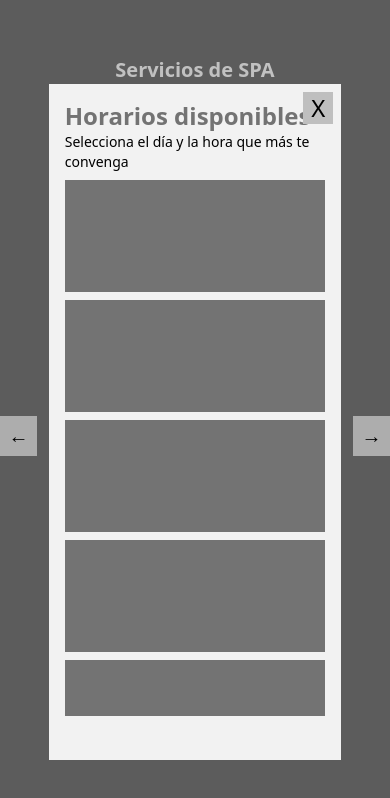
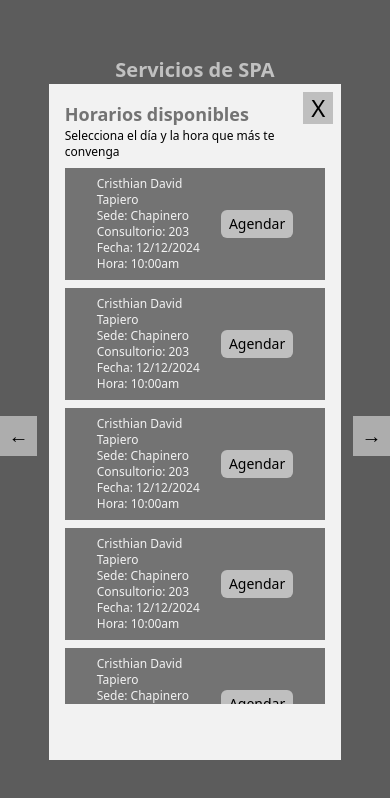
Before and after one commit to PabloCarrH/equilibrium, a React (Create React App) app: page / in a window 390 px wide. Both pictures are taken after a click on the button "Agendar cita". Shown: the top 798 px of the page. Built offline with nearby package versions, Linux system fonts and the light colour scheme.

Commit message:
Implementación de primer modelo de tarjetas con horario. Adicionando estilos responsivos a los modales y a las tarjetas y encapsulación del código de los modales en su propio archivo

```diff
--- a/src/components/card.tsx
+++ b/src/components/card.tsx
@@ -10,21 +10,14 @@ const Card: React.FC = () => {
                 <h2>Imagén de servicio</h2>
             </div>
             <div className="flex flex-col w-6/12 h-4/5 max-w-96 relative gap-y-3 max-sm:gap-y-1  max-sm:w-5/6 max-sm:h-3/5 md:ml-2">
-                <h2 className="text-xl font-semibold max-md:text-lg">Tratamiento facial ($70k)</h2>
-                <p className="text-lg max-md:text-base">Un tratamiento personalizado para rejuvenecer y revitalizar tu piel. Limpieza profunda, exfoliación, extracción de impurezas, masaje facial y mascarilla adaptada a tus necesidades.</p>
-                <p className="text-base max-md:text-sm font-thin md:mt-4">Horarios de atención: Lunes a viernes de 8am a 10pm <br />Fines de semana y festivos de 10am a 8pm</p>
-                <button className="bg-brand-200 rounded-lg px-3 py-2 max-w-fit absolute bottom-0 right-0 text-brand-500 font-semibold text-lg max-md:text-sm hover:bg-brand-100" onClick={() => setOpen(true)}>Agendar cita</button>
+                <h2 className="text-xl font-semibold max-md:text-base">Tratamiento facial ($70k)</h2>
+                <p className="text-lg max-md:text-sm">Un tratamiento personalizado para rejuvenecer y revitalizar tu piel. Limpieza profunda, exfoliación, extracción de impurezas, masaje facial y mascarilla adaptada a tus necesidades.</p>
+                <p className="text-base max-md:text-xs font-thin md:mt-4">Horarios de atención: Lunes a viernes de 8am a 10pm <br />Fines de semana y festivos de 10am a 8pm</p>
+                <button className="bg-brand-200 rounded-lg px-3 py-2 max-w-fit absolute bottom-0 right-0 text-brand-500 font-semibold text-base max-md:text-sm hover:bg-brand-100" onClick={() => setOpen(true)}>Agendar cita</button>
                 <Modal open={open} onClose={()=>setOpen(false)}>
-                    <div className="w-9/12 h-4/6 bg-brand-400 p-4 max-sm:w-9/12 max-sm:h-4/5 relative" onClick={(e)=>e.stopPropagation()}>
-                        <button className="absolute top-2 right-2 text-2xl bg-brand-300 hover:bg-brand-100 px-2 " onClick={() => setOpen(false)}>X</button>
-                        <h2 className="font-semibold text-brand-100 text-2xl">Horarios disponibles</h2>
-                        <p className="text-sm">Selecciona el día y la hora que más te convenga</p>
-                        <div className="max-sm:mt-2 mt-4 flex flex-col gap-y-2 w-full h-5/6 overflow-y-scroll items-center flex-shrink-0">
-                            {dates.map((DateCard, index) => (
-                                <DateCard key={index} />
-                            ))}
-                        </div>
-                    </div>
+                    {dates.map((DateCard, index) => (
+                        <DateCard key={index} />
+                    ))}
                 </Modal>
             </div>
         </div>
--- a/src/components/date-card.tsx
+++ b/src/components/date-card.tsx
@@ -2,8 +2,15 @@ import React from "react";
 
 const DateCard: React.FC = () => {
     return(
-        <div className="w-full h-2/6 max-sm:h-28 flex justify-center flex-shrink-0 bg-brand-100">
-
+        <div className="w-full h-2/6 max-sm:h-28 flex justify-between py-2 items-center px-8 flex-shrink-0 bg-brand-100">
+            <div className="flex flex-col items-start justify-center gap-y-0 text-brand-400 max-md:text-xs">
+                <h3>Cristhian David Tapiero</h3>
+                <p>Sede: Chapinero</p>
+                <p>Consultorio: 203</p>
+                <p>Fecha: 12/12/2024</p>
+                <p>Hora: 10:00am </p>
+            </div>
+            <button className="bg-brand-300 hover:bg-brand-200 h-fit py-1 px-2 rounded-md hover:text-brand-500 hover:font-semibold max-md:text-sm">Agendar</button>
         </div>
 
     )
--- a/src/components/modal.tsx
+++ b/src/components/modal.tsx
@@ -5,12 +5,19 @@ type ModalProps = {
     open: boolean
     onClose: () => void
 }
-const Modal:React.FC<ModalProps> = ({children, open, onClose}) => {
+const Modal: React.FC<ModalProps> = ({ children, open, onClose }) => {
     if (!open) return null;
 
     return ReactDOM.createPortal(
         <div onClick={onClose} className="fixed inset-0 flex justify-center items-center transition-colors bg-black/20 z-50">
-            {children}
+            <div className="w-6/12 h-4/6 bg-brand-400 p-4 max-sm:w-9/12 max-sm:h-4/5 relative" onClick={(e) => e.stopPropagation()}>
+                <button className="absolute top-2 right-2 text-2xl bg-brand-300 hover:bg-brand-100 px-2 " onClick={onClose}>X</button>
+                <h2 className="font-semibold text-brand-100 text-2xl max-sm:text-lg">Horarios disponibles</h2>
+                <p className="text-sm max-sm:text-xs">Selecciona el día y la hora que más te convenga</p>
+                <div className="max-sm:mt-2 mt-4 flex flex-col gap-y-2 w-full h-5/6 overflow-y-scroll items-center flex-shrink-0">
+                    {children}
+                </div>
+            </div>
         </div>,
         document.body
     );
```
